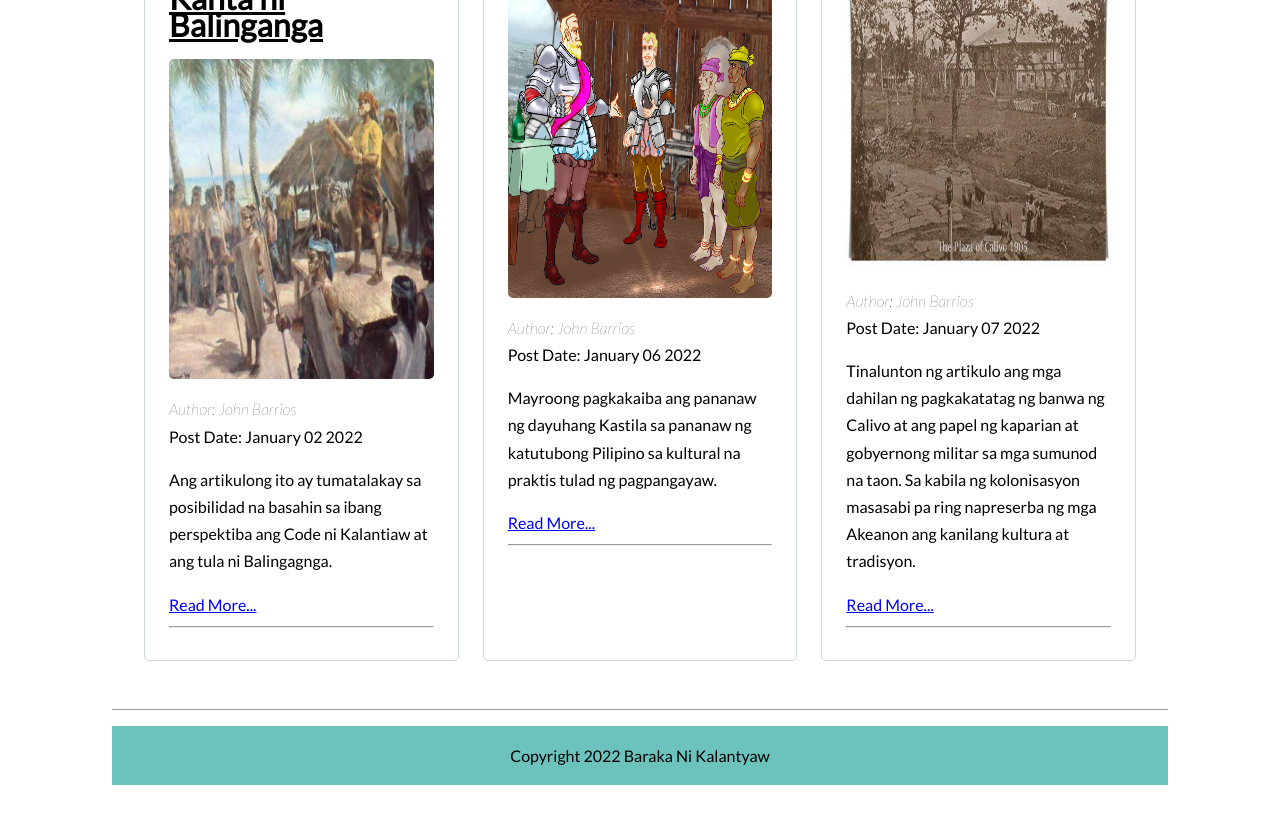
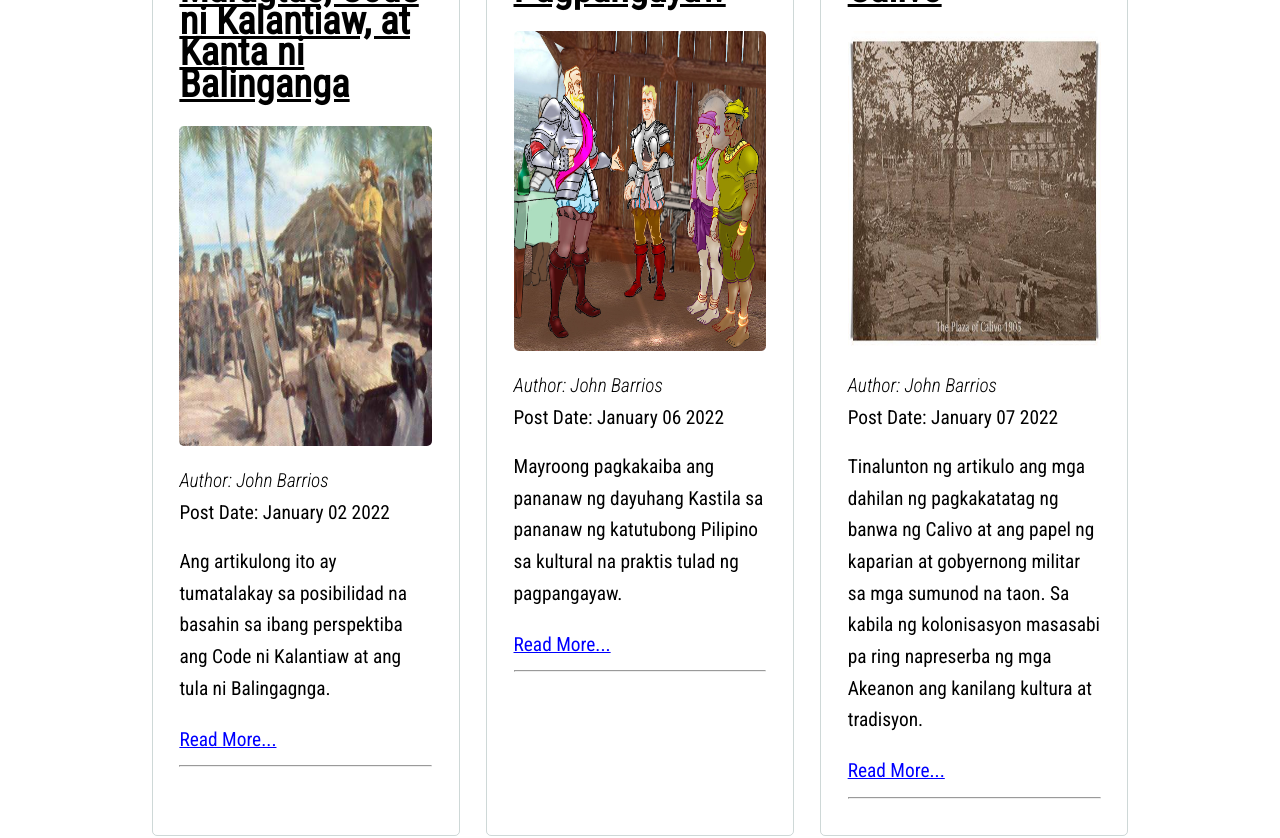
Before and after one commit to nozky/baraka-ni-kalantyaw, a Next.js app: page /blogs in a window 1280 px wide. Shown: the part 500-1338 px from the top of the page. Built offline with nearby package versions, Linux system fonts and the light colour scheme.

Commit message:
change font

```diff
--- a/components/Footer.jsx
+++ b/components/Footer.jsx
@@ -4,7 +4,7 @@ import styles from '../styles/footer.module.css'
 const Footer = () => {
   return (
     <footer className={ styles.footer }>
-      <p>Copyright 2022 Baraka Ni Kalantyaw </p>
+      <p>Aklanon Journal Copyright 2022</p>
     </footer>
   )
 }
--- a/styles/blogDetails.module.css
+++ b/styles/blogDetails.module.css
@@ -3,7 +3,6 @@
   display: flex;
   flex-direction: column;
   min-height: 100vh;
-
 }
 
 .title{
--- a/styles/globals.css
+++ b/styles/globals.css
@@ -1,4 +1,4 @@
-@import url('https://fonts.googleapis.com/css2?family=Lato:ital,wght@0,400;1,100&family=Raleway:wght@100&display=swap');
+@import url('https://fonts.googleapis.com/css2?family=Roboto+Condensed:ital,wght@0,400;1,300&display=swap');
 
 :root{
   --title-clr: #a4e40f;
@@ -6,21 +6,21 @@
   --nav-bg-clr: #585252f6;
 }
 
+* {
+  box-sizing: border-box;
+}
+
 html,
 body {
   margin: 0;
-  font-family: 'lato', -apple-system, BlinkMacSystemFont, Segoe UI, Roboto, Oxygen,
+  font-family: 'Roboto Condensed', -apple-system, BlinkMacSystemFont, Segoe UI, Roboto, Oxygen,
   Ubuntu, Cantarell, Fira Sans, Droid Sans, Helvetica Neue, sans-serif;
   background-color: var(--bg-clr);
   width: fit-content;
   width: 100vw;
   min-height: 100vh;
-  line-height: 1.7rem;
-
-}
-
-* {
-  box-sizing: border-box;
+  line-height: 1.8rem;
+  font-size: 1.1rem;
 }
 
 a {
```
